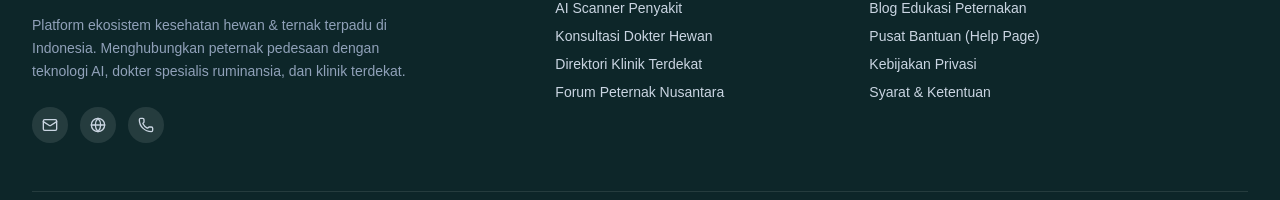
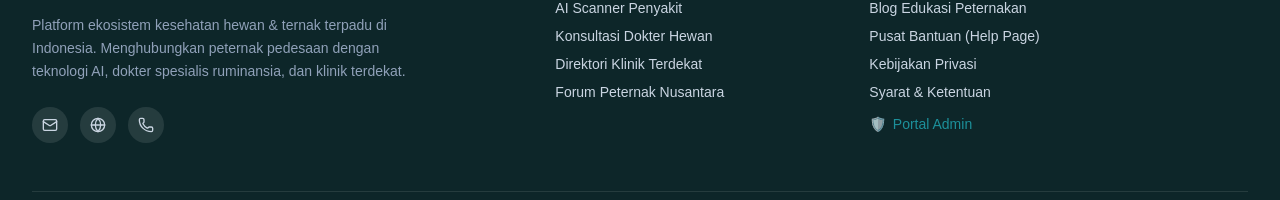
Before and after one commit to Palupifitrianingrum/AniMedix, a Next.js app in the folder frontend/: page / in a window 1280 px wide. Shown: the part 4619-4819 px from the top of the page. Built offline with nearby package versions, Linux system fonts and the light colour scheme; a web font is replaced by a local one.

Commit message:
feat(nav): tambahkan pintasan navigasi ke Portal Admin di footer dan dropdown profil

```diff
--- a/frontend/src/components/layout/Footer.tsx
+++ b/frontend/src/components/layout/Footer.tsx
@@ -127,6 +127,14 @@ export default function Footer() {
                   Syarat & Ketentuan
                 </Link>
               </li>
+              <li>
+                <Link
+                  href="/admin"
+                  className="text-teal-accent/80 hover:text-white transition-colors flex items-center gap-1.5 pt-1"
+                >
+                  <span>🛡️</span> Portal Admin
+                </Link>
+              </li>
             </ul>
           </div>
         </div>
--- a/frontend/src/components/layout/MarketingNavbar.tsx
+++ b/frontend/src/components/layout/MarketingNavbar.tsx
@@ -3,7 +3,7 @@
 import * as React from "react";
 import Link from "next/link";
 import { usePathname, useRouter } from "next/navigation";
-import { Stethoscope, Users, MapPin, PawPrint, User, LayoutDashboard, Settings, LogOut } from "lucide-react";
+import { Stethoscope, Users, MapPin, PawPrint, User, LayoutDashboard, Settings, LogOut, ShieldCheck } from "lucide-react";
 import { cn } from "@/lib/utils";
 import { useAuthStore } from "@/store/useAuthStore";
 import { useMounted } from "@/hooks/useMounted";
@@ -135,6 +135,9 @@ export default function MarketingNavbar() {
                   <Link href="/pengaturan" onClick={() => setMenuOpen(false)} className="flex items-center gap-2 rounded-xl px-3 py-2 hover:bg-slate-50">
                     <Settings className="h-4 w-4 text-slate-400" /> Pengaturan
                   </Link>
+                  <Link href="/admin" onClick={() => setMenuOpen(false)} className="flex items-center gap-2 rounded-xl px-3 py-2 text-teal-base hover:bg-teal-50">
+                    <ShieldCheck className="h-4 w-4 text-teal-base" /> Portal Admin
+                  </Link>
                   <button
                     type="button"
                     onClick={() => {
--- a/frontend/src/components/layout/Navbar.tsx
+++ b/frontend/src/components/layout/Navbar.tsx
@@ -18,6 +18,7 @@ import {
   FolderKanban,
   ClipboardList,
   Settings,
+  ShieldCheck,
 } from "lucide-react";
 import { useAuthStore } from "@/store/useAuthStore";
 import { ConfirmModal } from "@/components/ui/Modal";
@@ -219,6 +220,14 @@ export default function Navbar({
                           <Settings className="w-4 h-4 text-slate-400" />
                           <span>Setting</span>
                         </Link>
+                        <Link
+                          href="/admin"
+                          onClick={() => setUserDropdownOpen(false)}
+                          className="flex items-center gap-2.5 px-3 py-2 rounded-xl hover:bg-teal-50 text-teal-base font-bold transition-colors"
+                        >
+                          <ShieldCheck className="w-4 h-4 text-teal-base" />
+                          <span>Portal Admin</span>
+                        </Link>
                       </div>
 
                       <div className="pt-2 mt-2 border-t border-slate-100">
```
